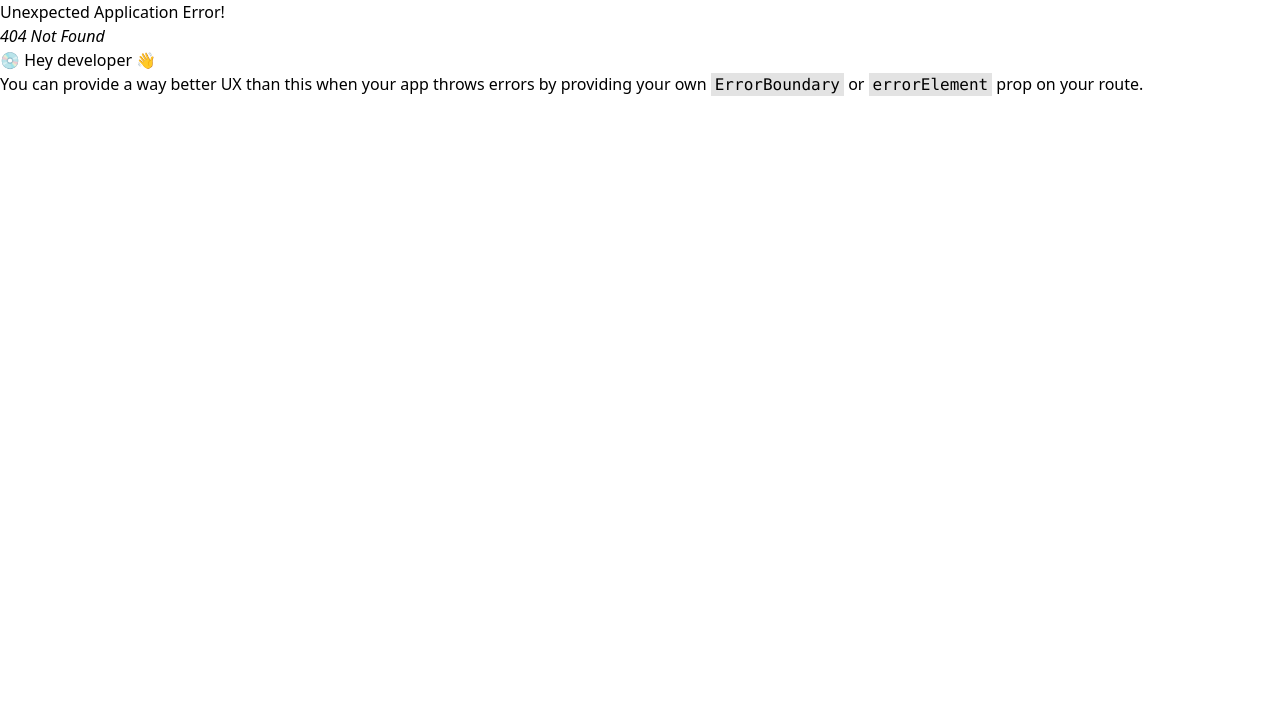
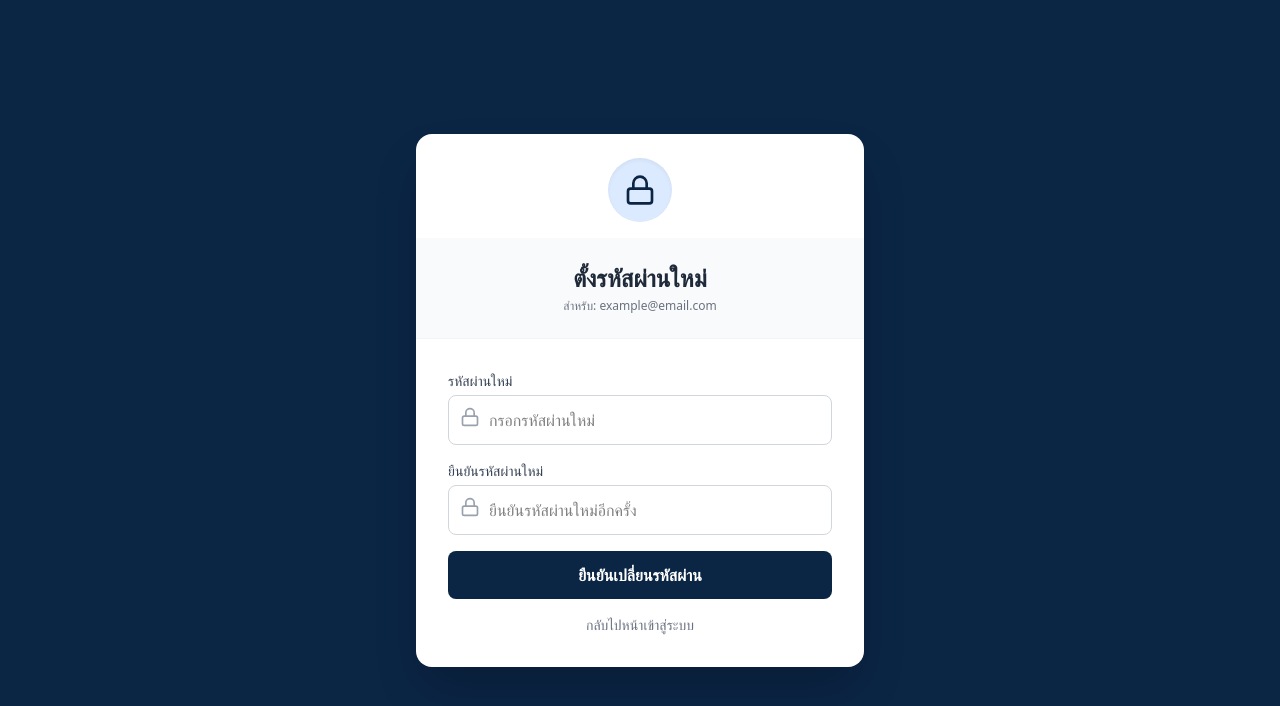
Before and after one commit to Nie-ent/H2OR_client, a React (Vite) app: page /admin/forgotpassword in a window 1280 px wide. Before the commit this address had no page. Shown: the top 706 px of the page. Built offline with nearby package versions, Linux system fonts and the light colour scheme.

Commit message:
forgotpassword

```diff
--- /dev/null
+++ b/src/pages/Admin/AdminForgotPasswordPage.jsx
@@ -0,0 +1,132 @@
+import { useLocation, useNavigate, Link } from "react-router-dom";
+import { useForm } from "react-hook-form";
+import { zodResolver } from "@hookform/resolvers/zod";
+import { toast } from "react-toastify";
+import { forgotPasswordSchema } from "../../validations/validationSchema";
+import { Lock } from "lucide-react";
+
+const AdminForgotPasswordPage = () => {
+  const location = useLocation();
+  const navigate = useNavigate();
+  const email = location.state?.email || "example@email.com";
+
+  const {
+    register,
+    handleSubmit,
+    formState: { errors },
+  } = useForm({
+    resolver: zodResolver(forgotPasswordSchema),
+  });
+
+  const onSubmit = (data) => {
+    // MOCK: ยังไม่ต้องยิง API จริง
+    console.log("new password:", data.password);
+    toast.success("เปลี่ยนรหัสผ่านเรียบร้อย (mock)");
+    navigate("/admin/login");
+  };
+
+  return (
+    <div className="min-h-screen w-full bg-navy flex items-center justify-center p-4">
+      <div className="bg-white w-full max-w-md rounded-2xl shadow-2xl overflow-hidden">
+        {/* Header แบบเดียวกับหน้า Login แต่ใช้ข้อความของคุณ */}
+        <div className="w-full text-center pt-6">
+          <div className="inline-flex items-center justify-center w-16 h-16 rounded-full bg-blue-100 text-[#0b2545] mb-4 shadow-inner mx-auto">
+            <Lock size={32} />
+          </div>
+
+          <div className="bg-gray-50 p-6 text-center border-b border-gray-100">
+            <h1 className="text-2xl font-bold text-gray-800">
+              ตั้งรหัสผ่านใหม่
+            </h1>
+            <p className="text-xs text-gray-500 mt-1">สำหรับ: {email}</p>
+          </div>
+        </div>
+
+        {/* เนื้อหาเดิม ย้ายมาไว้ใน content block */}
+        <div className="p-8">
+          <form onSubmit={handleSubmit(onSubmit)} className="space-y-4">
+            <div>
+              <label className="block text-sm font-medium text-gray-700 mb-1">
+                รหัสผ่านใหม่
+              </label>
+
+              <div className="relative">
+                <Lock
+                  className={`absolute left-3 top-3 ${
+                    errors.password ? "text-red-500" : "text-gray-400"
+                  }`}
+                  size={20}
+                />
+                <input
+                  type="password"
+                  {...register("password")}
+                  placeholder="กรอกรหัสผ่านใหม่"
+                  className={`w-full pl-10 p-3 rounded-lg border ${
+                    errors.password
+                      ? "border-red-500 focus:ring-red-200 bg-red-50"
+                      : "border-gray-300 focus:ring-blue-200"
+                  } outline-none transition`}
+                />
+              </div>
+
+              {errors.password && (
+                <p className="text-xs text-red-500 mt-1">
+                  {errors.password.message}
+                </p>
+              )}
+            </div>
+
+            <div>
+              <label className="block text-sm font-medium text-gray-700 mb-1">
+                ยืนยันรหัสผ่านใหม่
+              </label>
+
+              <div className="relative">
+                <Lock
+                  className={`absolute left-3 top-3 ${
+                    errors.confirmPassword ? "text-red-500" : "text-gray-400"
+                  }`}
+                  size={20}
+                />
+                <input
+                  type="password"
+                  {...register("confirmPassword")}
+                  placeholder="ยืนยันรหัสผ่านใหม่อีกครั้ง"
+                  className={`w-full pl-10 p-3 rounded-lg border ${
+                    errors.confirmPassword
+                      ? "border-red-500 focus:ring-red-200 bg-red-50"
+                      : "border-gray-300 focus:ring-blue-200"
+                  } outline-none transition`}
+                />
+              </div>
+
+              {errors.confirmPassword && (
+                <p className="text-xs text-red-500 mt-1">
+                  {errors.confirmPassword.message}
+                </p>
+              )}
+            </div>
+
+            <button
+              type="submit"
+              className="w-full bg-navy hover:bg-[#1a3b61] text-white font-semibold py-3 rounded-lg"
+            >
+              ยืนยันเปลี่ยนรหัสผ่าน
+            </button>
+          </form>
+
+          <div className="text-center text-xs mt-4">
+            <Link
+              to="/admin/login"
+              className="w-full text-gray-500 text-sm mt-2"
+            >
+              กลับไปหน้าเข้าสู่ระบบ
+            </Link>
+          </div>
+        </div>
+      </div>
+    </div>
+  );
+};
+
+export default AdminForgotPasswordPage;
--- a/src/pages/Admin/AdminLoginPage.jsx
+++ b/src/pages/Admin/AdminLoginPage.jsx
@@ -56,10 +56,18 @@ const AdminLoginPage = () => {
   };
 
   const onForgotSubmit = async (data) => {
-    // ... Logic เดิม
-    toast.success("ส่งลิงก์รีเซ็ตแล้ว");
-    setView('login');
-  };
+    //mock ว่าระบบส่งลิงก์รีเซ็ตรหัสผ่านไปอีเมลแล้ว
+    toast.info("จำลองการส่งลิงก์รีเซ็ตไปที่อีเมล")
+    //เด้งไปหน้าforgot password
+    navigate("admin/forgotpassword", {
+      state : {email: data.email},
+    })
+  }
+  // const onForgotSubmit = async (data) => {
+  //   // ... Logic เดิม
+  //   toast.success("ส่งลิงก์รีเซ็ตแล้ว");
+  //   setView('login');
+  // };
 
   return (
     <div className="min-h-screen w-full bg-navy flex items-center justify-center p-4">
@@ -180,10 +188,11 @@ const AdminLoginPage = () => {
                     )}
                  </div>
                  {/* ... Buttons ... */}
-                 <button type="submit" className="w-full bg-yellow-500 text-white font-bold py-3 rounded-lg shadow">ส่งลิงก์รีเซ็ต</button>
-                 <button type="button" onClick={() => setView('login')} className="w-full text-gray-500 text-sm mt-2">กลับไปหน้าเข้าสู่ระบบ</button>
+                 <Link to="/admin/forgotpassword"><button type="submit" className="w-full bg-navy hover:bg-[#1a3b61] text-white font-bold py-3 rounded-lg shadow">ส่งลิงก์รีเซ็ต</button></Link>
+                 <Link to="/admin/login"><button type="button" onClick={() => setView('login')} className="w-full text-gray-500 text-sm mt-2">กลับไปหน้าเข้าสู่ระบบ</button></Link>
                </form>
             )}
+
         </div>
       </div>
     </div>
--- a/src/pages/client/LandingPage.jsx
+++ b/src/pages/client/LandingPage.jsx
@@ -12,7 +12,7 @@ import Footer from "../../components/client/Footer";
 function LandingPage() {
   return (
 
-    <div className="min-h-screen bg-white flex flex-col justify-center items-center text-center p-4">
+    <div className="min-h-screen bg-white flex flex-col justify-center items-center text-center">
 
       <div className="max-w-2xl space-y-6"></div>
 
--- a/src/router/index.jsx
+++ b/src/router/index.jsx
@@ -7,6 +7,7 @@ import DashboardPage from "../pages/Admin/DashboardPage";
 import AdminLayout from "../layout/AdminLayout";
 import RegisterAdminPage from "../pages/Admin/RegisterAdminPage";
 import AdminLoginPage from "../pages/Admin/AdminLoginPage";
+import AdminForgotPasswordPage from "../pages/Admin/AdminForgotPasswordPage";
 
 const router = createBrowserRouter([
   {
@@ -22,6 +23,11 @@ const router = createBrowserRouter([
   {
     path: "/admin/login",
     element: <AdminLoginPage />,
+  },
+
+  {
+  path: "/admin/forgotpassword",
+  element: <AdminForgotPasswordPage />,
   },
 
   {
--- a/src/validations/validationSchema.js
+++ b/src/validations/validationSchema.js
@@ -170,5 +170,17 @@ export const superAdminLoginSchema = z.object({
 // 6. Forgot Password Schema
 // ==========================================
 export const forgotPasswordSchema = z.object({
-  email: z.string().email(ERRORS.EMAIL_INVALID),
+  password: z
+    .string()
+    .min(6, ERRORS.PASSWORD_MIN)
+    .regex(PASSWORD_REGEX, ERRORS.PASSWORD_COMPLEXITY),
+  confirmPassword: z.string(),
+}).refine((data) => data.password === data.confirmPassword, {
+  message: ERRORS.PASSWORD_MISMATCH,
+  path: ["confirmPassword"],
 });
+
+
+// export const forgotPasswordSchema = z.object({
+//   email: z.string().email(ERRORS.EMAIL_INVALID),
+// });
```
